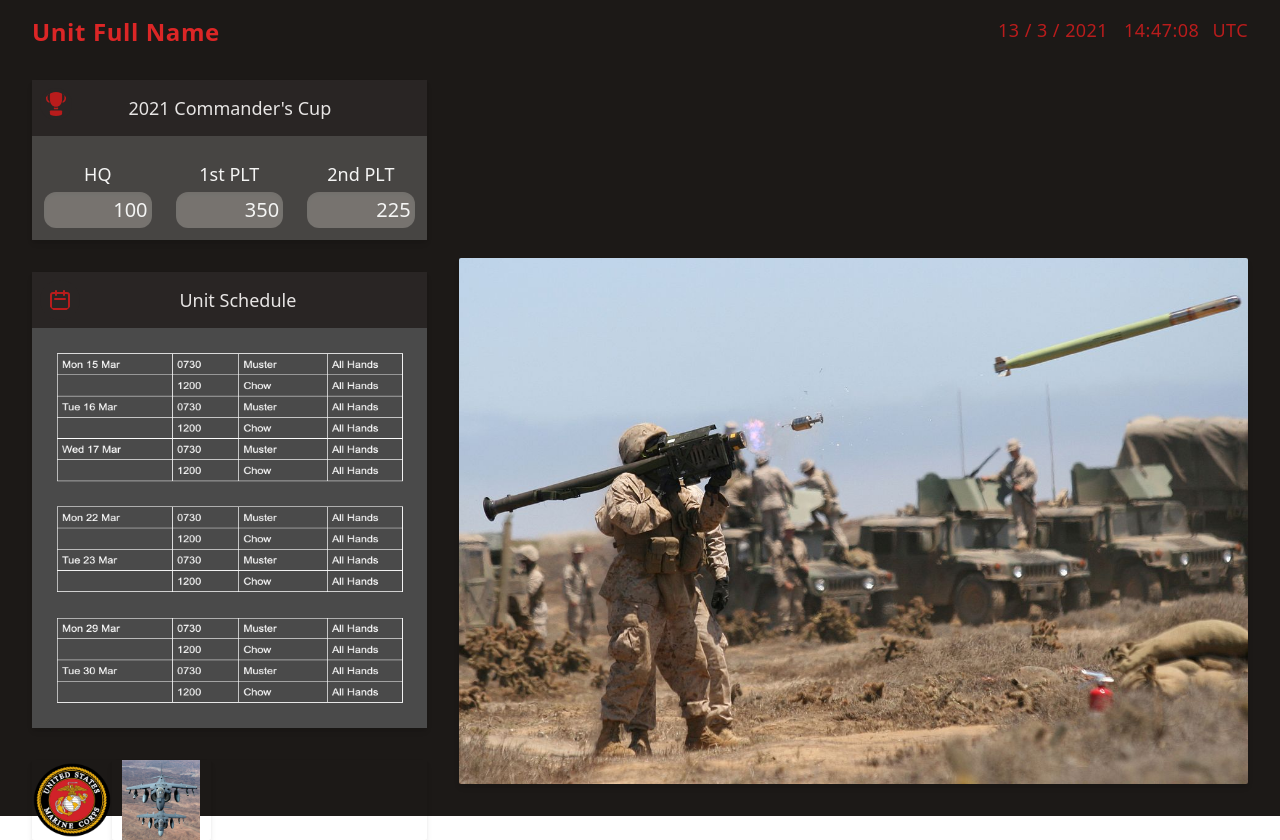
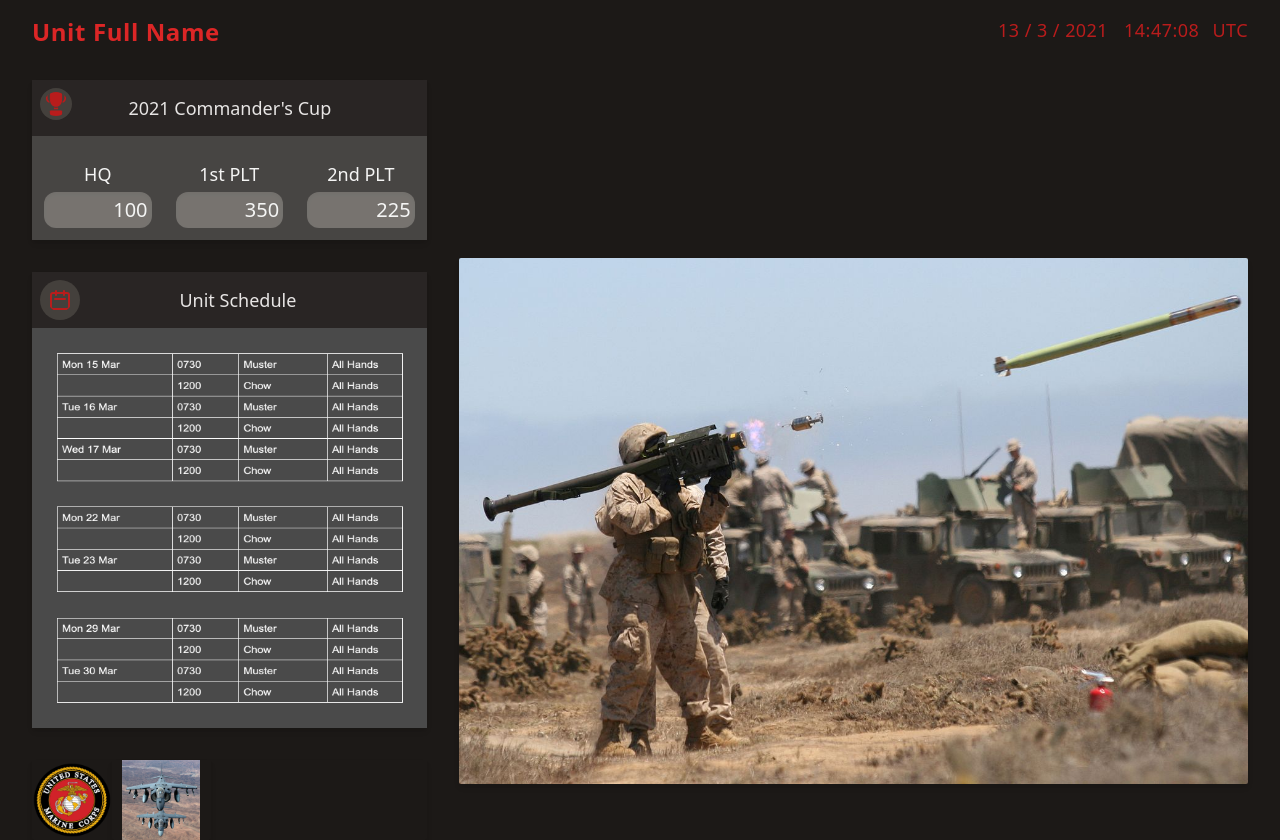
Before and after one commit to scottpiercew/piMessageBoard, a Svelte app: page / in a window 1280 px wide. Built offline with nearby package versions, Linux system fonts and the light colour scheme; a web font is replaced by a local one.

Commit message:
pi zero is strugling to display large image transitions, debuging error on pi when the last full page image in the array is displayed

```diff
--- a/public/index.html
+++ b/public/index.html
@@ -12,6 +12,6 @@
 	<script defer src='/build/bundle.js'></script>
 </head>
 
-<body>
+<body class="bg-warmGray-900">
 </body>
 </html>
--- a/src/Home.svelte
+++ b/src/Home.svelte
@@ -20,7 +20,7 @@
 </script>
 
 <div class="flex bg-warmGray-900 p-8">
-    <div class="w-1/3 h-full z-10" style="height: {viewPortHeight - 96}px">
+    <div class="w-1/3 z-10" style="height: {viewPortHeight - 96}px">
         <Sidebar schedule={$$props.schedule} cmdrCup={$$props.cmdrCup} images={images} imagesIndexNext={imagesIndex} logo={$$props.logo} sections={$$props.sections} />
     </div>
     <div class="w-2/3 flex flex-col-reverse justify-end ml-8" style="height: {viewPortHeight - 96}px">
--- a/src/Sidebar.svelte
+++ b/src/Sidebar.svelte
@@ -12,7 +12,7 @@
   <div class="rounded-sm shadow-md bg-warmGray-900 w-full">
     <div class="py-2 bg-warmGray-800 text-warmGray-200 text-center text-lg flex justify-start content-center">
       <div class="flex h-10 w-10">
-        <svg version="1.1" id="Capa_1" xmlns="http://www.w3.org/2000/svg" xmlns:xlink="http://www.w3.org/1999/xlink" x="0px" y="0px" viewBox="0 0 297 297" fill="currentColor" style="enable-background:new 0 0 297 297;" stroke="currentColor" xml:space="preserve" class="h-8 p-1 w-12 inline-flex ralative bg-warmGray-800 rounded-full text-red-700 flex items-center justify-center ml-2">
+        <svg version="1.1" id="Capa_1" xmlns="http://www.w3.org/2000/svg" xmlns:xlink="http://www.w3.org/1999/xlink" x="0px" y="0px" viewBox="0 0 297 297" fill="currentColor" style="enable-background:new 0 0 297 297;" stroke="currentColor" xml:space="preserve" class="h-8 p-1 w-12 inline-flex ralative bg-warmGray-700 rounded-full text-red-700 flex items-center justify-center ml-2">
           <g>
             <g>
               <path d="M174.691,194.214c0-2.718-2.152-4.382-4.782-3.698c0,0-12.318,3.201-21.409,3.201s-21.409-3.201-21.409-3.201
@@ -56,7 +56,7 @@
   </div>
   <div class="rounded-sm shadow-md bg-warmGray-900">
     <div class="py-2 bg-warmGray-800 text-warmGray-200 text-center text-lg flex justify-start content-center">
-      <svg xmlns="http://www.w3.org/2000/svg" fill="none" viewBox="0 0 24 24" stroke="currentColor" class="bg-warmGray-800 rounded-full text-red-700 p-2 h-10 w-10 flex items-center justify-center ml-2">
+      <svg xmlns="http://www.w3.org/2000/svg" fill="none" viewBox="0 0 24 24" stroke="currentColor" class="bg-warmGray-700 rounded-full text-red-700 p-2 h-10 w-10 flex items-center justify-center ml-2">
         <path stroke-linecap="round" stroke-linejoin="round" stroke-width="2" d="M8 7V3m8 4V3m-9 8h10M5 21h14a2 2 0 002-2V7a2 2 0 00-2-2H5a2 2 0 00-2 2v12a2 2 0 002 2z" />
       </svg>
       <div class="self-center w-4/5">{schedule.label}</div>
```
Lines whose indentation alone changed are shown as unchanged.
